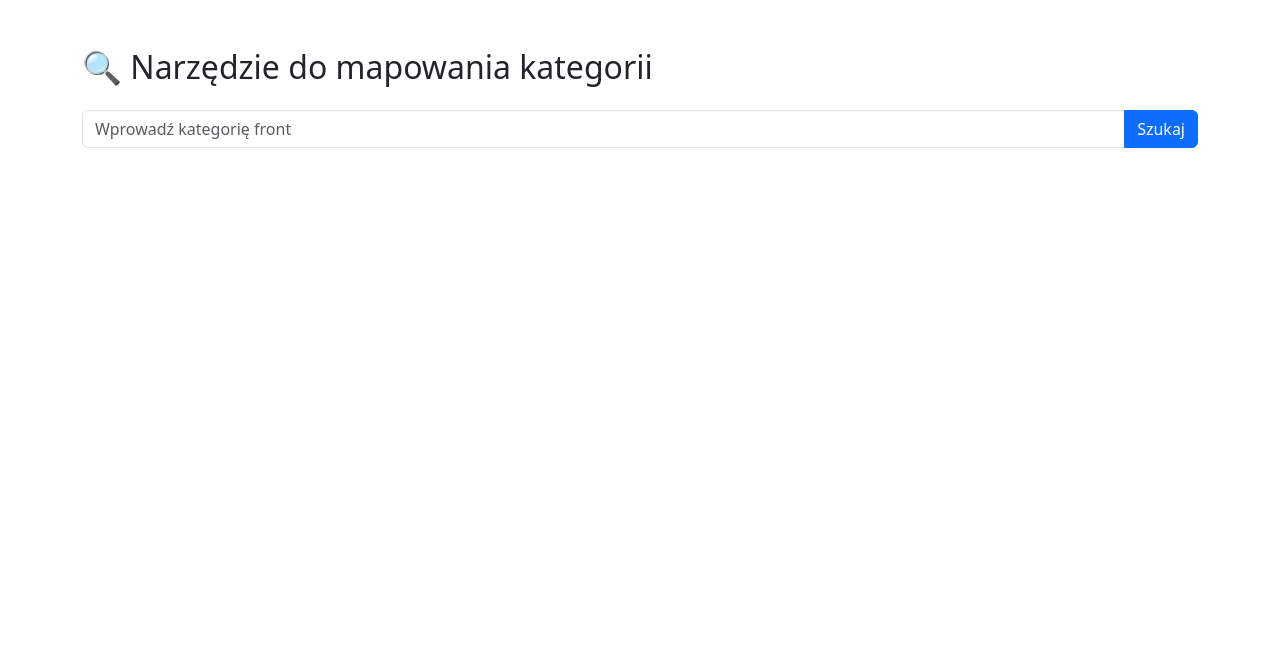
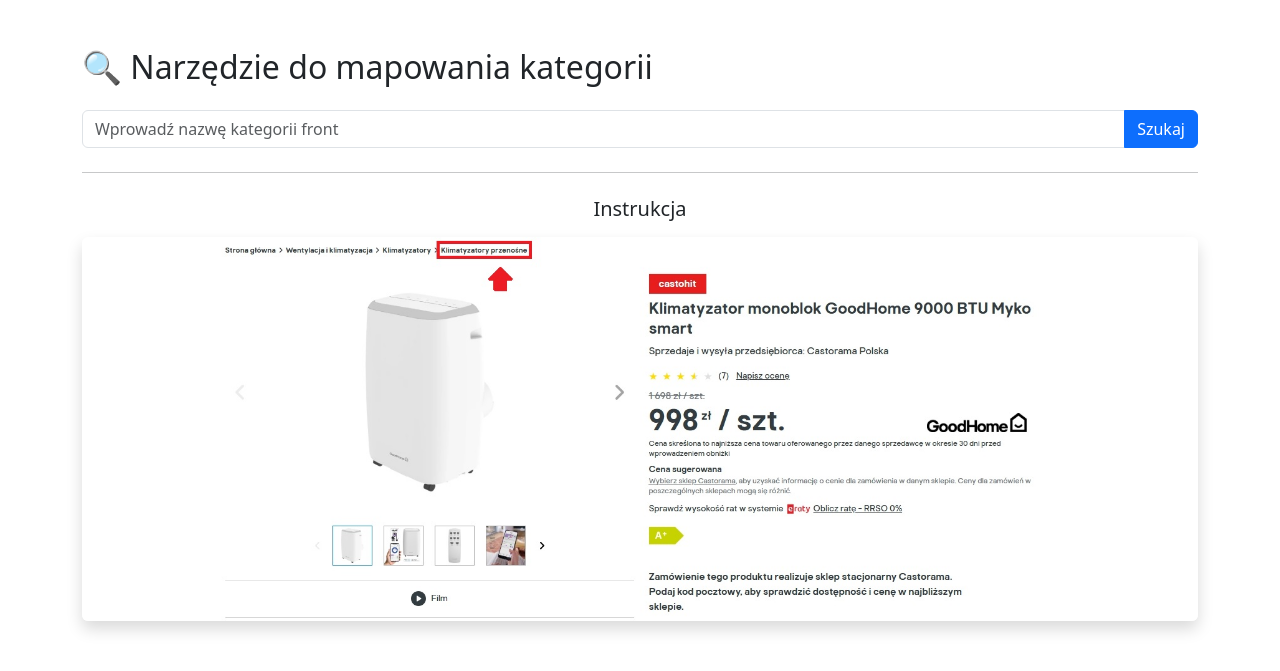
Before and after one commit to Adriano-Italiano/capl-categorization-app, a FastAPI app: page / in a window 1280 px wide. Shown: the top 671 px of the page. Run offline with FastAPI, Linux system fonts and the light colour scheme; parts of the project's set-up code (start-up, migrations or seed data) failed here and were passed over.

Commit message:
Update index.html

```diff
--- a/templates/index.html
+++ b/templates/index.html
@@ -1,24 +1,35 @@
 <!DOCTYPE html>
 <html lang="pl">
 <head>
-    <meta charset="UTF-8">
+  <meta charset="UTF-8" />
   <title>CAPL Categorization Tool</title>
-    <link rel="stylesheet" href="https://cdn.jsdelivr.net/npm/bootstrap@5.3.0/dist/css/bootstrap.min.css">
+  <meta name="viewport" content="width=device-width, initial-scale=1" />
+  <link
+    rel="stylesheet"
+    href="https://cdn.jsdelivr.net/npm/bootstrap@5.3.0/dist/css/bootstrap.min.css"
+  />
 </head>
-<body class="container mt-5">
+<body class="container py-5">
 
   <h2 class="mb-4">🔍 Narzędzie do mapowania kategorii</h2>
 
   <form method="post" class="mb-4">
     <div class="input-group">
-            <input type="text" name="category" class="form-control" placeholder="Wprowadź kategorię front" required>
+      <input
+        type="text"
+        name="category"
+        class="form-control"
+        placeholder="Wprowadź nazwę kategorii front"
+        required
+      />
       <button type="submit" class="btn btn-primary">Szukaj</button>
     </div>
   </form>
 
   {% if results %}
     <h4 class="mb-3">Wyniki dla: <span class="text-muted">"{{ category }}"</span></h4>
-        <table class="table table-bordered table-striped">
+    <div class="table-responsive">
+      <table class="table table-bordered table-striped align-middle">
         <thead class="table-dark">
           <tr>
             <th>pim_category_id</th>
@@ -34,32 +45,21 @@
           {% endfor %}
         </tbody>
       </table>
-    {% endif %}
-    {% if results %}
-    <h4 class="mb-3">Wyniki dla: <span class="text-muted">"{{ category }}"</span></h4>
-    <table class="table table-bordered table-striped">
-        <thead class="table-dark">
-            <tr>
-                <th>pim_category_id</th>
-                <th>pim_category_full_path</th>
-            </tr>
-        </thead>
-        <tbody>
-            {% for row in results %}
-            <tr>
-                <td>{{ row["pim_category_id"] }}</td>
-                <td>{{ row["pim_category_full_path"] }}</td>
-            </tr>
-            {% endfor %}
-        </tbody>
-    </table>
-
-    <!-- NOWE: instrukcja obrazkowa -->
-    <div class="text-center mt-4">
-        <h5>Instrukcja:</h5>
-        <img src="/templates/cat_app_file.jpg" alt="Instrukcja" class="img-fluid rounded shadow">
     </div>
   {% endif %}
 
+  <hr class="my-4" />
+
+  <!-- Instrukcja zawsze na dole strony -->
+  <div class="text-center">
+    <h5 class="mb-3">Instrukcja</h5>
+    <img
+      src="cat_app_file.jpg"
+      alt="Instrukcja użytkowania"
+      class="img-fluid rounded shadow"
+      style="max-height: 75vh;"
+    />
+  </div>
+
 </body>
 </html>
```
Lines whose indentation alone changed are shown as unchanged.
